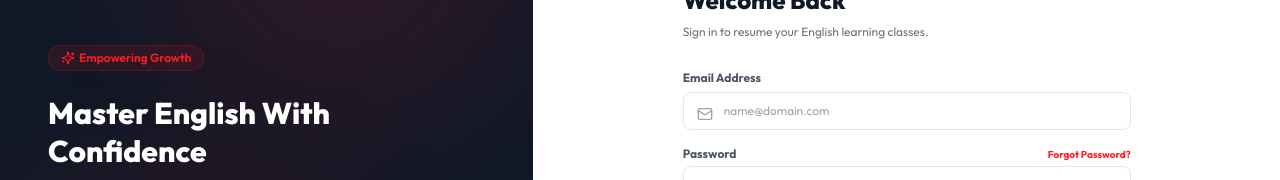
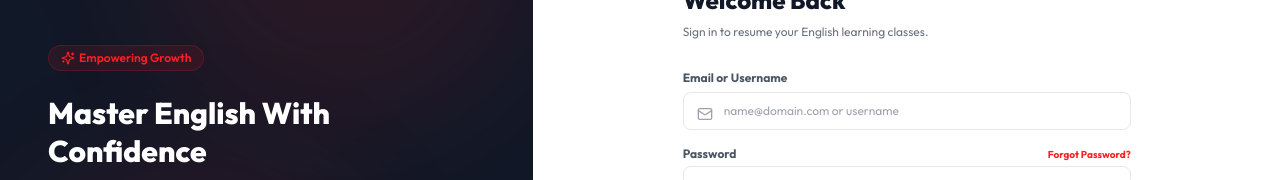
Before and after one commit to salahuddingfx/StepUp-Client, a React (Vite) app: page /login in a window 1280 px wide. Shown: the part 258-438 px from the top of the page. Built offline with nearby package versions, Linux system fonts and the light colour scheme.

Commit message:
feat: create Login page component with form validation and authentication flow

```diff
--- a/src/pages/Login.jsx
+++ b/src/pages/Login.jsx
@@ -49,13 +49,13 @@ const Login = () => {
       <form onSubmit={handleSubmit(onSubmit)} className="space-y-4">
         {/* Email Input */}
         <div className="space-y-1">
-          <label className="text-xs font-bold text-gray-600 dark:text-gray-300">Email Address</label>
+          <label className="text-xs font-bold text-gray-600 dark:text-gray-300">Email or Username</label>
           <div className="relative">
             <Mail className="absolute left-3.5 top-3.5 h-4 w-4 text-gray-400" />
             <input
-              type="email"
+              type="text"
               {...register('email')}
-              placeholder="name@domain.com"
+              placeholder="name@domain.com or username"
               className="w-full pl-10 pr-4 py-2.5 bg-transparent border border-gray-200 dark:border-gray-800 rounded-lg text-xs focus:border-brand-red focus:outline-none transition-colors"
             />
           </div>
```
